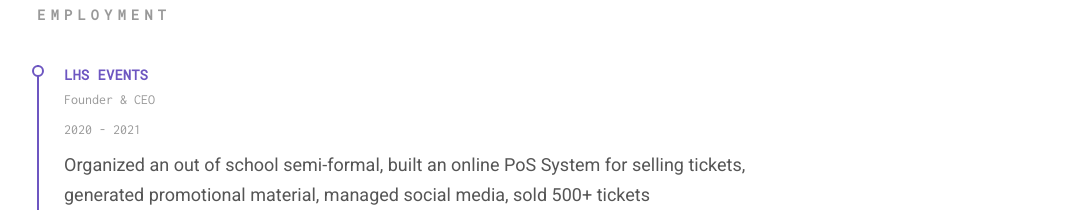
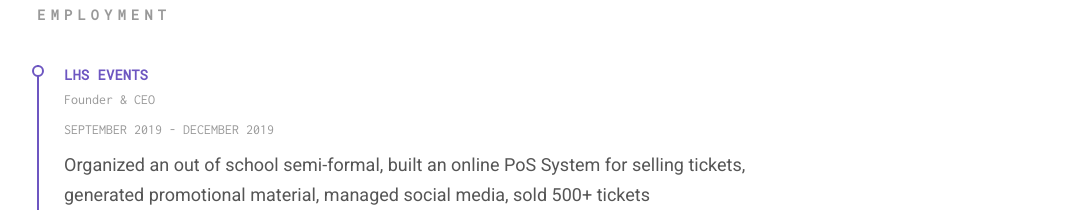
Before and after one commit to p3rce/p3rce.github.io, a plain HTML site: page index.html in a window 1280 px wide. Shown: the part 1260-1470 px from the top of the page, without its empty margins (48-1131 px from the left). Drawn offline with Linux system fonts and the light colour scheme; a script that the page names is missing.

Commit message:
Update index.html
fixed dates

```diff
--- a/index.html
+++ b/index.html
@@ -149,7 +149,7 @@
         <div class="resume-list__block">
           <p class="resume-list__block-title">LHS Events</p>
           <p class="resume-list__block-date">Founder & CEO</p>
-          <p class="resume-list__block-date">2020 - 2021</p>
+          <p class="resume-list__block-date">SEPTEMBER 2019 - DECEMBER 2019</p>
           <p>
             Organized an out of school semi-formal, built an online PoS System for selling tickets, generated promotional material, managed social media, sold 500+ tickets
           </p>
```
